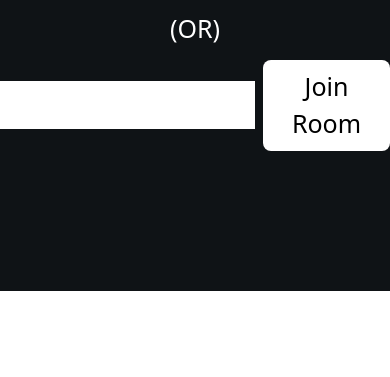
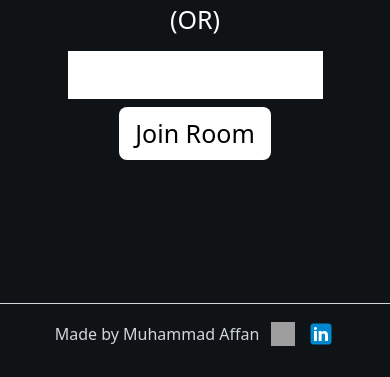
Before and after one commit to mohdaffann/queensgambit, a React (Vite) app: page /lobby in a window 390 px wide. Shown: the part 553-930 px from the top of the page. Before the commit the page ends 844 px from the top, so only its background shows below. Built offline with nearby package versions, Linux system fonts and the light colour scheme; no server answers; grey boxes are pictures that could not be loaded; the HTML template or start-up script is replaced by a standard one.

Commit message:
code refractoring

```diff
--- a/src/Layout/Layout.jsx
+++ b/src/Layout/Layout.jsx
@@ -1,11 +1,13 @@
 import React from "react";
 import { Outlet } from 'react-router'
 import Header from "../components/Header";
+import Footer from "../components/Footer";
 function Layout() {
   return (
     <div className="min-h-screen overflow-hidden bg-[#0F1316]">
       <Header />
       <Outlet />
+      <Footer />
     </div>
   )
 }
--- /dev/null
+++ b/src/components/Footer.jsx
@@ -0,0 +1,33 @@
+import React from "react";
+
+function Footer() {
+    const openGit = () => {
+        window.open('https://github.com/mohdaffann', '_blank')
+    }
+    const openLin = () => {
+        window.open('https://www.linkedin.com/in/muhammad-affan-anass/', '_blank')
+    }
+    return (
+        <div className="border-t border-gray-300 flex items-center justify-center gap-3 mb-8 mt-3">
+            <span className="text-base text-gray-300 mt-4">Made by Muhammad Affan</span>
+            <div className="flex items-center justify-center gap-3 mt-4">
+                <button className="flex items-center justify-center hover:opacity-75 transition-opacity cursor-pointer"
+                    aria-label="Github Profile"
+                    onClick={openGit}
+                >
+                    <img src="https://img.icons8.com/?size=100&id=62856&format=png&color=FFFFFF" className="h-6 w-6" alt="" />
+                </button>
+                <button className="flex items-center justify-center hover:opacity-75 transition-opacity cursor-pointer"
+                    aria-label="Linkedin Profile"
+                    onClick={openLin}
+                >
+                    <svg className="h-7 w-7" xmlns="http://www.w3.org/2000/svg" x="0px" y="0px" width="100" height="100" viewBox="0 0 48 48">
+                        <path fill="#0288D1" d="M42,37c0,2.762-2.238,5-5,5H11c-2.761,0-5-2.238-5-5V11c0-2.762,2.239-5,5-5h26c2.762,0,5,2.238,5,5V37z"></path><path fill="#FFF" d="M12 19H17V36H12zM14.485 17h-.028C12.965 17 12 15.888 12 14.499 12 13.08 12.995 12 14.514 12c1.521 0 2.458 1.08 2.486 2.499C17 15.887 16.035 17 14.485 17zM36 36h-5v-9.099c0-2.198-1.225-3.698-3.192-3.698-1.501 0-2.313 1.012-2.707 1.99C24.957 25.543 25 26.511 25 27v9h-5V19h5v2.616C25.721 20.5 26.85 19 29.738 19c3.578 0 6.261 2.25 6.261 7.274L36 36 36 36z"></path>
+                    </svg>
+                </button>
+            </div>
+        </div>
+    )
+}
+
+export default Footer;
--- a/src/components/Header.jsx
+++ b/src/components/Header.jsx
@@ -107,7 +107,7 @@ function Header() {
                                 Guide
                             </NavLink>
                             <NavLink
-                                to="/"
+                                to="/about"
 
                                 className={({ isActive }) =>
                                     `block px-3 py-2 text-white hover:text-yellow-400 hover:bg-white hover:bg-opacity-10 rounded transition-colors duration-200 ${isActive ? 'text-yellow-400 bg-white bg-opacity-10' : ''
--- a/src/components/HomePage.jsx
+++ b/src/components/HomePage.jsx
@@ -23,12 +23,7 @@ function HomePage() {
         para: 'Keep track of every move with our comprehensive game notation system that displays your complete match history. Review your games move-by-move to analyze critical positions, missed opportunities, and brilliant tactical sequences. The clean, organized format makes it easy to study your playing patterns and learn from both victories and defeats. Perfect for post-game analysis and improving your chess understanding.'
     }
     ];
-    const openGit = () => {
-        window.open('https://github.com/mohdaffann', '_blank')
-    }
-    const openLin = () => {
-        window.open('https://www.linkedin.com/in/muhammad-affan-anass/', '_blank')
-    }
+
     return (
         <div className="w-full ">
             <div className="w-full h-screen  overflow-hidden relative ">
@@ -75,25 +70,7 @@ function HomePage() {
                     </motion.div>
                 ))}
             </div>
-            <div className="border-t border-gray-300 flex items-center justify-center gap-3 mb-8 mt-3">
-                <span className="text-base text-gray-300 mt-4">Made by Muhammad Affan</span>
-                <div className="flex items-center justify-center gap-3 mt-4">
-                    <button className="flex items-center justify-center hover:opacity-75 transition-opacity cursor-pointer"
-                        aria-label="Github Profile"
-                        onClick={openGit}
-                    >
-                        <img src="https://img.icons8.com/?size=100&id=62856&format=png&color=FFFFFF" className="h-6 w-6" alt="" />
-                    </button>
-                    <button className="flex items-center justify-center hover:opacity-75 transition-opacity cursor-pointer"
-                        aria-label="Linkedin Profile"
-                        onClick={openLin}
-                    >
-                        <svg className="h-7 w-7" xmlns="http://www.w3.org/2000/svg" x="0px" y="0px" width="100" height="100" viewBox="0 0 48 48">
-                            <path fill="#0288D1" d="M42,37c0,2.762-2.238,5-5,5H11c-2.761,0-5-2.238-5-5V11c0-2.762,2.239-5,5-5h26c2.762,0,5,2.238,5,5V37z"></path><path fill="#FFF" d="M12 19H17V36H12zM14.485 17h-.028C12.965 17 12 15.888 12 14.499 12 13.08 12.995 12 14.514 12c1.521 0 2.458 1.08 2.486 2.499C17 15.887 16.035 17 14.485 17zM36 36h-5v-9.099c0-2.198-1.225-3.698-3.192-3.698-1.501 0-2.313 1.012-2.707 1.99C24.957 25.543 25 26.511 25 27v9h-5V19h5v2.616C25.721 20.5 26.85 19 29.738 19c3.578 0 6.261 2.25 6.261 7.274L36 36 36 36z"></path>
-                        </svg>
-                    </button>
-                </div>
-            </div>
+
         </div>
 
     )
--- a/src/components/Lobby.jsx
+++ b/src/components/Lobby.jsx
@@ -116,8 +116,8 @@ function Lobby() {
                                 {roomId && <input type="text" readOnly={true} value={roomId} className="text-black bg-white w-[320px] ml-2 p-3" />}
                             </div>
                             <p className="text-center text-white text-[25px] mt-3">(OR)</p>
-                            <div className="flex flex-row items-center justify-center mt-3 ">
-                                <input type="text" className="text-black bg-white p-3 mr-2" onChange={(e) => setRoomIdInput(e.target.value)} value={roomIdInput} />
+                            <div className="flex flex-col md:flex-row gap-2 items-center justify-center mt-3 ">
+                                <input type="text" className="text-black bg-white p-3 " onChange={(e) => setRoomIdInput(e.target.value)} value={roomIdInput} />
                                 <button onClick={joinRoom} className="px-4 py-2 text-[25px] bg-white rounded-lg text-black transition duration-300 ease-in-out cursor-pointer hover:bg-gray-200">Join Room</button>
                             </div>
                             <div className="flex items-center justify-center">
```
